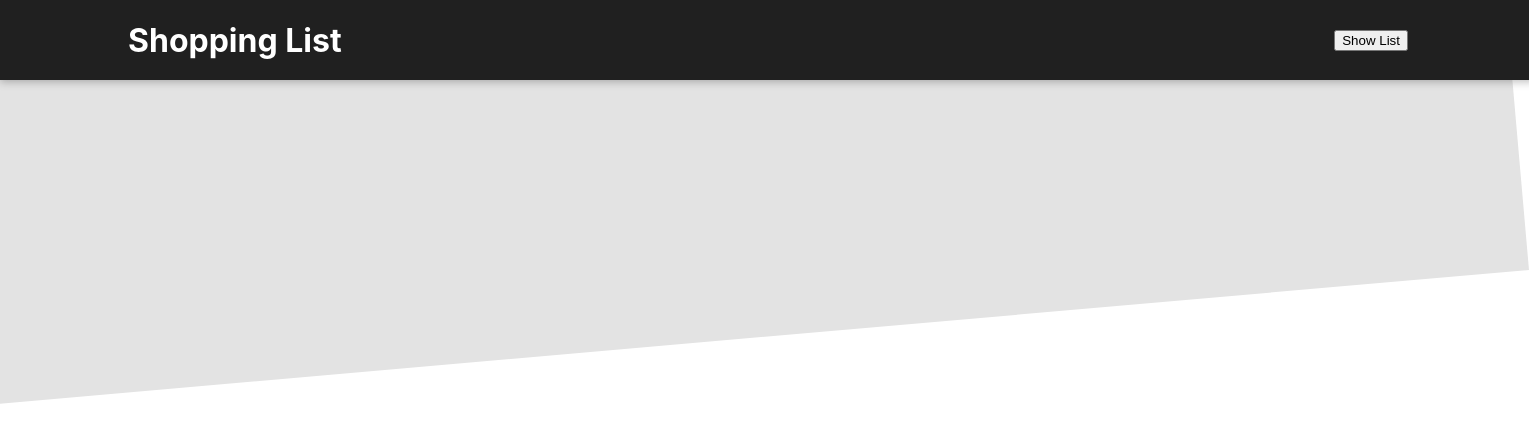
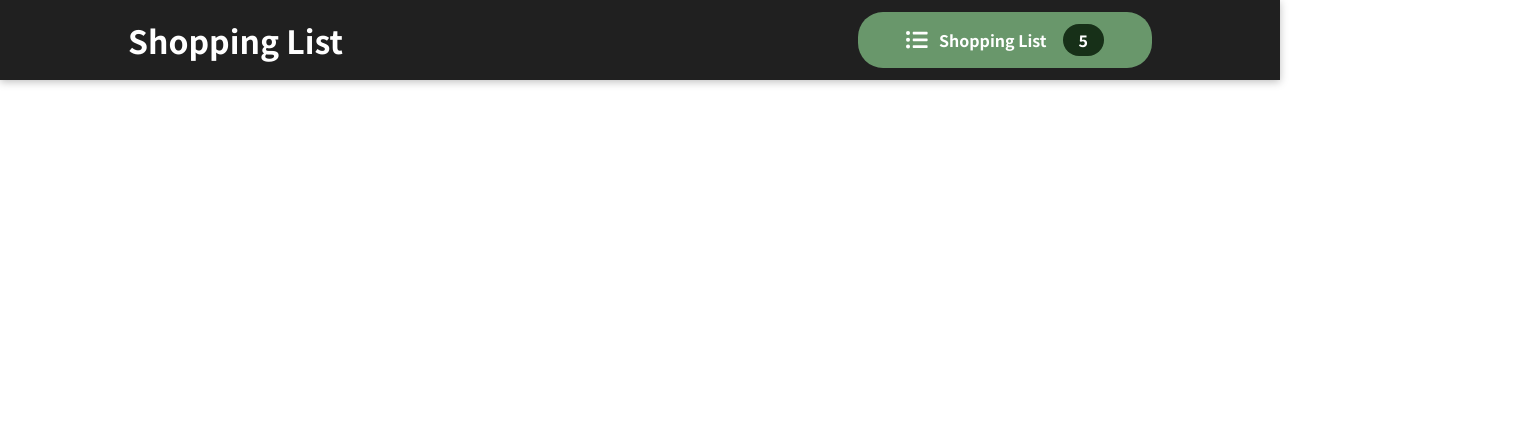
Before and after one commit to GlibKostsov/react-shop-list-app, a React (Create React App) app: page / in a window 1280 px wide. Shown: the top 442 px of the page, 1529 px wide, since content can reach past the window. Built offline with nearby package versions, Linux system fonts and the light colour scheme.

Commit message:
add HeaderShopListButton Component

```diff
--- a/src/components/Layout/Header.js
+++ b/src/components/Layout/Header.js
@@ -1,14 +1,14 @@
 import { Fragment } from 'react'
 import classes from './Header.module.css'
+import HeaderShopListButton from './HeaderShopListButton'
 
 const Header = () => {
   return (
     <Fragment>
       <header className={classes.header}>
         <h1>Shopping List</h1>
-        <button>Show List</button>
+        <HeaderShopListButton />
       </header>
-      <div className={classes['landing-image']} />
     </Fragment>
   )
 }
--- a/src/components/Layout/Header.module.css
+++ b/src/components/Layout/Header.module.css
@@ -3,22 +3,13 @@
   top: 0;
   left: 0;
   width: 100%;
+  height: 5rem;
+  padding: 0 10%;
   background-color: #202020;
   color: white;
-  height: 5rem;
   display: flex;
   justify-content: space-between;
   align-items: center;
-  padding: 0 10%;
   box-shadow: 0 2px 8px rgba(0, 0, 0, 0.25);
-  z-index: 1;
+  z-index: 10;
 }
-
-.landing-image {
-  width: 120%;
-  height: 25rem;
-  z-index: -1;
-  overflow: hidden;
-  background-color: #e3e3e3;
-  transform: rotateZ(-5deg) translateY(-4rem) translateX(-1rem);
-}
--- /dev/null
+++ b/src/components/Layout/HeaderShopListButton.js
@@ -0,0 +1,16 @@
+import ShopListIcon from '../ShopList/ShopListIcon'
+import classes from './HeaderShopListButton.module.css'
+
+const HeaderShopListButton = () => {
+  return (
+    <button className={classes.button}>
+      <span className={classes.icon}>
+        <ShopListIcon />
+      </span>
+      <span>Shopping List</span>
+      <span className={classes.badge}>5</span>
+    </button>
+  )
+}
+
+export default HeaderShopListButton
--- /dev/null
+++ b/src/components/Layout/HeaderShopListButton.module.css
@@ -0,0 +1,28 @@
+.button {
+  cursor: pointer;
+  background-color: #69976b;
+  padding: 0.75rem 3rem;
+  color: white;
+  display: flex;
+  justify-content: space-around;
+  align-items: center;
+  font: inherit;
+  font-weight: bold;
+  border-radius: 25px;
+  border: none;
+}
+
+.icon {
+  color: white;
+  width: 1.35rem;
+  height: 1.35rem;
+  margin-right: 0.7rem;
+}
+
+.badge {
+  background-color: #173018;
+  padding: 0.25rem 1rem;
+  border-radius: 25px;
+  margin-left: 1rem;
+  font-weight: bold;
+}
--- /dev/null
+++ b/src/components/ShopList/ShopListIcon.js
@@ -0,0 +1,16 @@
+const ShopListIcon = () => {
+  return (
+    <svg
+      xmlns='http://www.w3.org/2000/svg'
+      viewBox='0 0 512 512'
+      fill='currentColor'
+    >
+      <path
+        fill='currentColor'
+        d='M48 48a48 48 0 1 0 48 48 48 48 0 0 0-48-48zm0 160a48 48 0 1 0 48 48 48 48 0 0 0-48-48zm0 160a48 48 0 1 0 48 48 48 48 0 0 0-48-48zm448 16H176a16 16 0 0 0-16 16v32a16 16 0 0 0 16 16h320a16 16 0 0 0 16-16v-32a16 16 0 0 0-16-16zm0-320H176a16 16 0 0 0-16 16v32a16 16 0 0 0 16 16h320a16 16 0 0 0 16-16V80a16 16 0 0 0-16-16zm0 160H176a16 16 0 0 0-16 16v32a16 16 0 0 0 16 16h320a16 16 0 0 0 16-16v-32a16 16 0 0 0-16-16z'
+      ></path>
+    </svg>
+  )
+}
+
+export default ShopListIcon
--- a/src/index.css
+++ b/src/index.css
@@ -1,13 +1,14 @@
+@import url('https://fonts.googleapis.com/css2?family=Noto+Sans+JP:wght@400;700&display=swap');
+
+* {
+  box-sizing: border-box;
+}
+
+html {
+  font-family: 'Noto Sans JP', sans-serif;
+}
+
 body {
   margin: 0;
-  font-family: -apple-system, BlinkMacSystemFont, 'Segoe UI', 'Roboto', 'Oxygen',
-    'Ubuntu', 'Cantarell', 'Fira Sans', 'Droid Sans', 'Helvetica Neue',
-    sans-serif;
-  -webkit-font-smoothing: antialiased;
-  -moz-osx-font-smoothing: grayscale;
+  background-color: white;
 }
-
-code {
-  font-family: source-code-pro, Menlo, Monaco, Consolas, 'Courier New',
-    monospace;
-}
```
